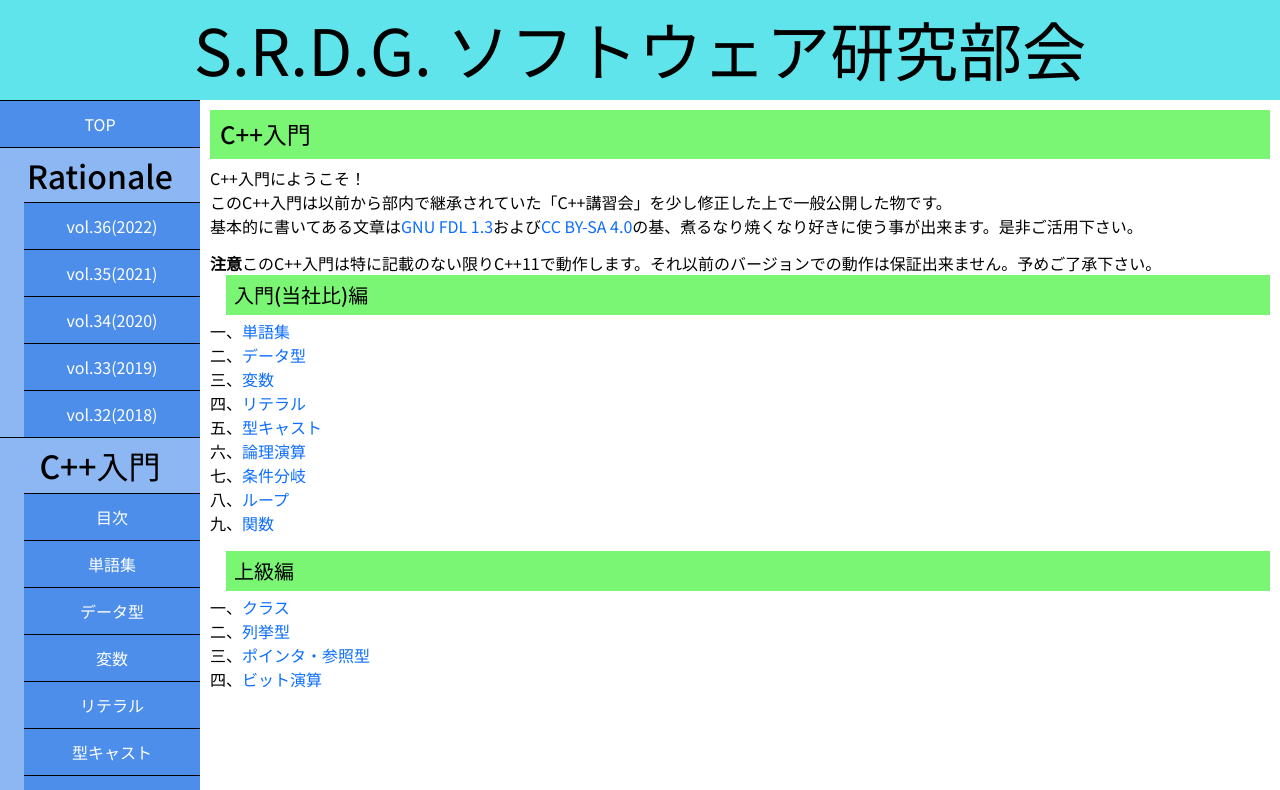
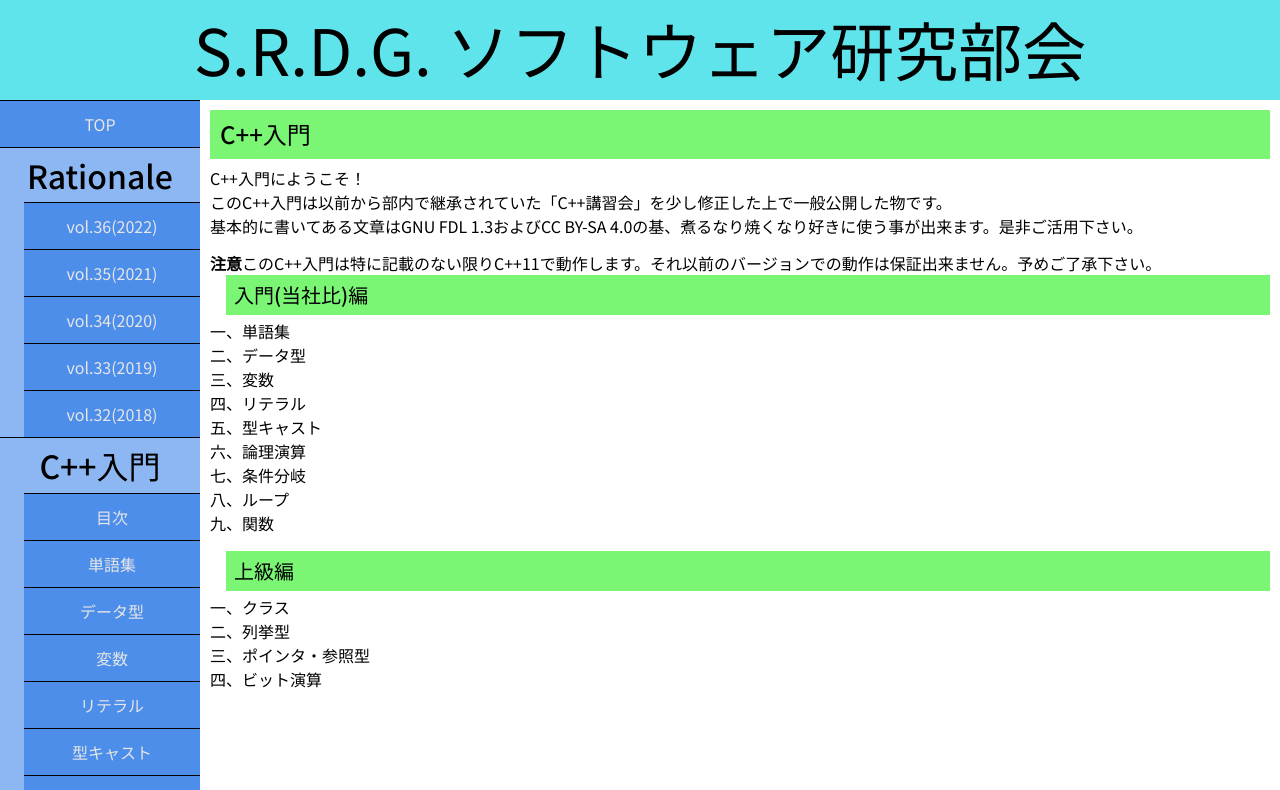
Before and after one commit to Sofken-natori/Sofken-natori.github.io, a Next.js app: page /cpp in a window 1280 px wide. Shown: the top 790 px of the page. Built offline with nearby package versions, Linux system fonts and the light colour scheme.

Commit message:
CSSの読み込み順を固定。 #fff・#000の排除。

```diff
--- a/app/components/Navigation.tsx
+++ b/app/components/Navigation.tsx
@@ -2,7 +2,7 @@
 
 import Link from 'next/link';
 import Script from 'next/script';
-import { cppEntPages } from '.';
+import { cppEntHardPages, cppEntPages } from '.';
 
 export function Navigation(): JSX.Element {
     return (
@@ -26,7 +26,9 @@ export function Navigation(): JSX.Element {
                                     {(() => {
                                         const pages: JSX.Element[] = [];
                                         // eslint-disable-next-line guard-for-in
-                                        for(const page in cppEntPages) pages.push(<li key={`cpp-ent-${page}`}><Link href={`/cpp/${page}`} title={`C++入門 ${cppEntPages[page]}`}>{cppEntPages[page]}</Link></li>);
+                                        for(const page in cppEntPages) pages.push(<li key={`cpp-ent-${page}`}><Link href={`/cpp/${page}`} title={`C++入門 入門(当社比)編 ${cppEntPages[page]}`}>{cppEntPages[page]}</Link></li>);
+                                        // eslint-disable-next-line guard-for-in
+                                        for(const page in cppEntHardPages) pages.push(<li key={`cpp-ent-${page}`} style={{ color: 'hsl(60deg, 100%, 50%)' }}><Link href={`/cpp/${page}`} title={`C++入門 上級編 ${cppEntHardPages[page]}`}>{cppEntHardPages[page]}</Link></li>);
                                         return pages;
                                     })()}
                                 </ul>
--- a/app/cpp/dictionary/page.tsx
+++ b/app/cpp/dictionary/page.tsx
@@ -63,7 +63,7 @@ const words: Readonly<{ [word in string]: WordEntry }> = {
     'ブロック': {
         description: (
             <>
-                <C>&lbrace;&rbrace;</C>で囲まれている範囲。
+                <C>{`{}`}</C>で囲まれている範囲。
             </>
         )
     },
--- a/app/layout.tsx
+++ b/app/layout.tsx
@@ -1,8 +1,5 @@
 'use strict';
 
-import 'bootstrap/dist/css/bootstrap.min.css';
-import 'bootstrap-icons/font/bootstrap-icons.css';
-import '../styles/prism.css';
 import '../styles/globals.scss';
 import { Footer, Header, Navigation } from './components';
 import { NotoSansJP } from './font';
--- a/styles/_base.scss
+++ b/styles/_base.scss
@@ -5,7 +5,13 @@
     padding: 0;
 }
 
+body {
+    background-color: var(--bg-color);
+    color: var(--color);
+}
+
 a {
+    color: inherit;
     text-decoration: none;
     transition: text-decoration 1s linear;
 
--- a/styles/_variables.scss
+++ b/styles/_variables.scss
@@ -1,5 +1,7 @@
 @charset "UTF-8";
 
+$bg_color: hsl(0deg, 0%, 90%);
+$color: hsl(0deg, 0%, 10%);
 $footer_bg_color: hsl(0deg, 0%, 64%);
 $footer_link_color: hsl(216deg, 98%, 48%);
 $h_bg_color: hsl(117deg, 88%, 71%);
@@ -8,10 +10,12 @@ $navigation_bg_color: hsl(215deg, 79%, 75%);
 $navigation_button_bg_color: hsl(215deg, 85%, 80%, 75%);
 $navigation_button_hover_bg_color: change-color($navigation_button_bg_color, $alpha: 1);
 $navigation_item_bg_color: darken($navigation_bg_color, 14%);
-$navigation_item_color: hsl(0deg, 0%, 100%);
+$navigation_item_color: hsl(0deg, 0%, 90%);
 $navigation_item_hover_bg_color: darken($navigation_item_bg_color, 20%);
 
 :root {
+    --bg-color: #{$bg_color};
+    --color: #{$color};
     --footer-bg-color: #{$footer_bg_color};
     --footer-link-color: #{$footer_link_color};
     --h-bg-color: #{$h_bg_color};
--- a/styles/globals.scss
+++ b/styles/globals.scss
@@ -1,4 +1,7 @@
 @charset "UTF-8";
+@forward "../node_modules/bootstrap/dist/css/bootstrap.min.css";
+@forward "../node_modules/bootstrap-icons/font/bootstrap-icons.min.css";
+@forward "prism.css";
 @forward "variables";
 @forward "base";
 @forward "components";
```
